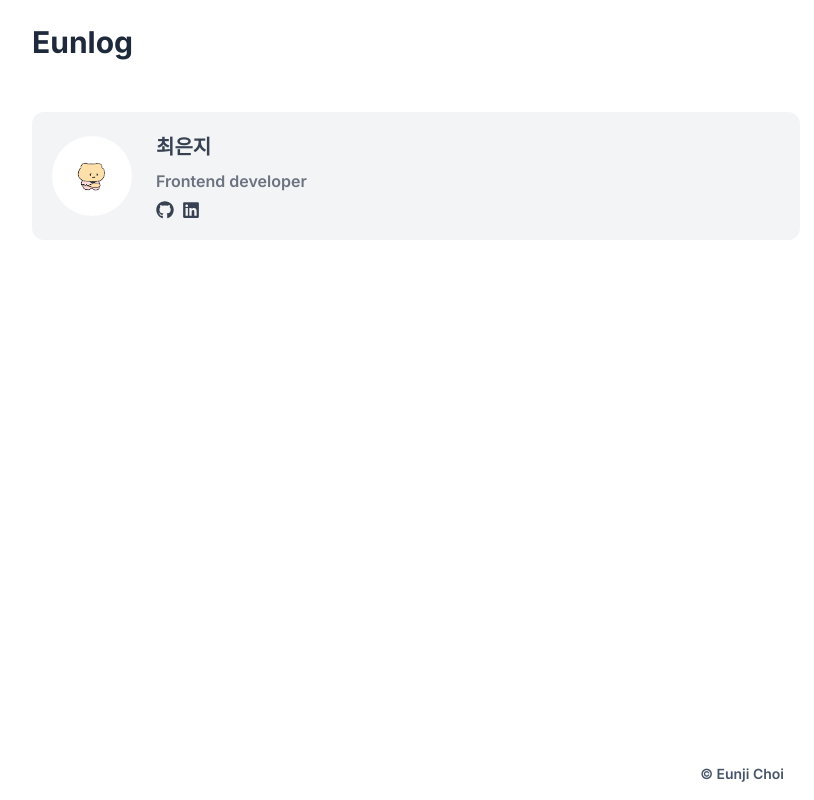
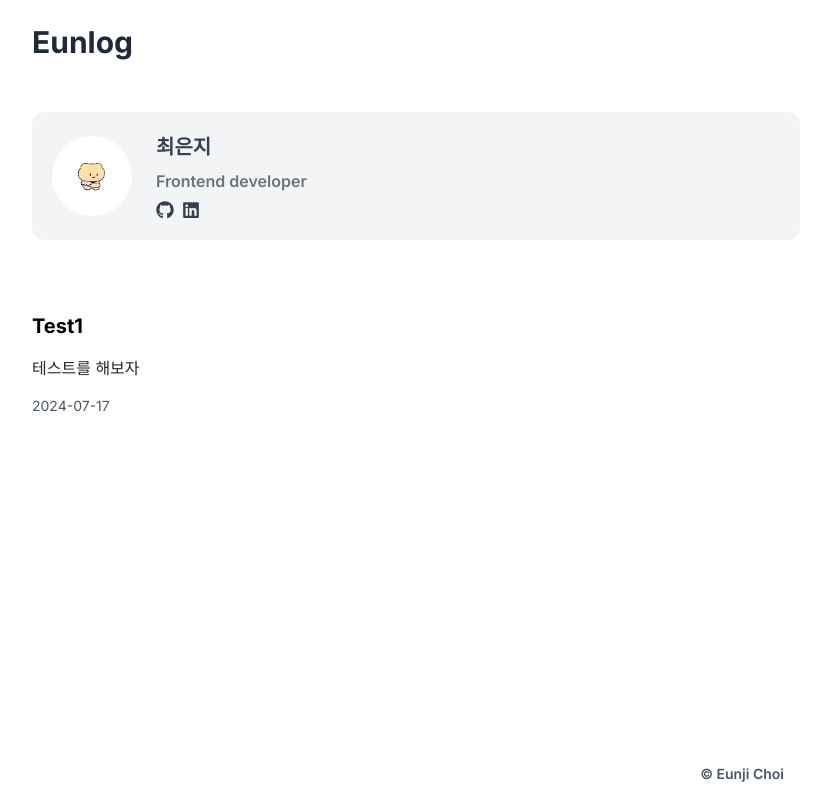
Before and after one commit to chldmswnl/eunlog, a Next.js app: page / in a window 1280 px wide. Shown: the whole page, without its empty margins (224-1038 px from the left). Built offline with nearby package versions, Linux system fonts and the light colour scheme.

Commit message:
feat: 폴더안에 있는 mdx파일 리스트 불러오기 기능 구현

```diff
--- a/src/components/CardGrid/index.tsx
+++ b/src/components/CardGrid/index.tsx
@@ -1,13 +1,20 @@
-import { PostMetadataType } from '@/type'
 import PostCard from '../PostCard'
+import { getPostList } from '@/utils/post'
+import { getFormattedDate } from '@/utils/date'
 
-const data: PostMetadataType[] = []
-
-export default function CardGrid() {
+export default async function CardGrid() {
+  const postList = await getPostList()
   return (
     <section className="flex w-full flex-col gap-y-7 py-5">
-      {data.map((post) => (
-        <PostCard key={post.id} {...post} />
+      {postList.map(({ date, id, title, desc, keyword }) => (
+        <PostCard
+          date={getFormattedDate(new Date(date))}
+          key={id}
+          id={id}
+          title={title}
+          desc={desc}
+          keyword={keyword}
+        />
       ))}
     </section>
   )
--- /dev/null
+++ b/src/utils/post.ts
@@ -0,0 +1,29 @@
+import { PostMetadataType } from '@/type'
+import fs from 'fs'
+import matter from 'gray-matter'
+import path from 'path'
+
+export const getPostList = async () => {
+  const mdxList: PostMetadataType[] = []
+  const dir = path.join(process.cwd(), 'src/data')
+  const files = await fs.readdirSync(dir)
+
+  const mdxFiles = files.filter((file) => file.endsWith('.mdx'))
+
+  await Promise.all(
+    mdxFiles.map(async (file) => {
+      const fullPath = path.join(dir, file)
+      const postData = await parsePost(fullPath)
+      mdxList.push(postData.metadata)
+    }),
+  )
+
+  return mdxList
+}
+
+export const parsePost = async (postPath: string) => {
+  const file = await fs.readFileSync(postPath, 'utf8')
+  const { content, data } = matter(file)
+
+  return { metadata: data as PostMetadataType, content }
+}
```
